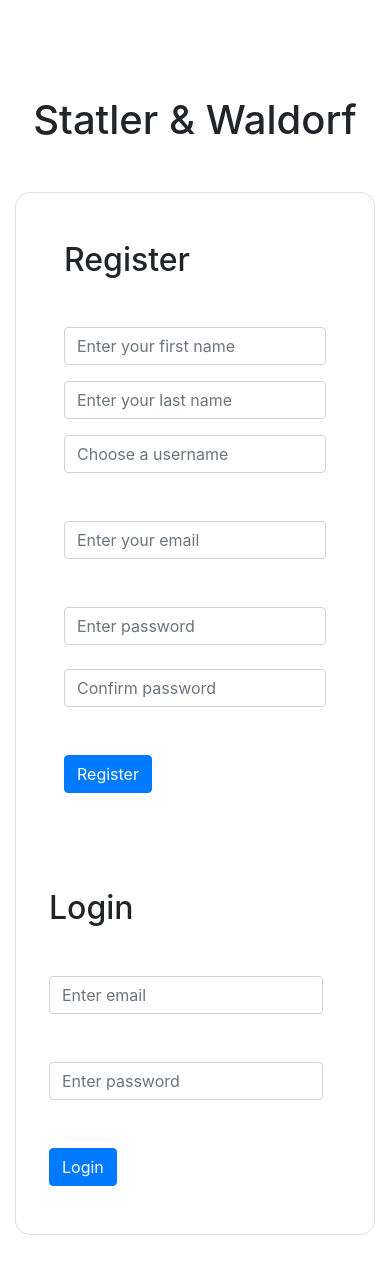
After one commit to Carlos333AM/group_project_2022, a Python web app: template flask_app/templates/index.html in a window 390 px wide. The commit adds this page. Run offline with Jinja, Linux system fonts and the light colour scheme; the template is opened without the code that fills it, so the values that code supplies are empty; some libraries are stand-ins or nearby versions.

Commit message:
Login/Registration

```diff
--- a/index.html
+++ b/flask_app/templates/dashboard.html
@@ -7,7 +7,6 @@
     <title>Document</title>
 </head>
 <body>
-    <h1>TESTing</h1>
-
+    <h1>Hey there, pretty lady</h1>
 </body>
 </html>
--- /dev/null
+++ b/flask_app/templates/index.html
@@ -0,0 +1,111 @@
+<!DOCTYPE html>
+<html lang="en">
+<head>
+    <meta charset="UTF-8">
+    <meta http-equiv="X-UA-Compatible" content="IE=edge">
+    <meta name="viewport" content="width=device-width, initial-scale=1.0">
+    <title>Document</title>
+    <link rel="stylesheet" href="https://stackpath.bootstrapcdn.com/bootstrap/4.3.1/css/bootstrap.min.css" integrity="sha384-ggOyR0iXCbMQv3Xipma34MD+dH/1fQ784/j6cY/iJTQUOhcWr7x9JvoRxT2MZw1T" crossorigin="anonymous">
+</head>
+<body>
+    <section class="h-100 h-custom gradient-custom-2" >
+        <div class="container py-5 h-100">
+            <div class="row d-flex justify-content-center align-items-center h-100">
+                <h1 class="my-5" id="title">Statler & Waldorf</h1>
+                <div class="col-12">
+                    <div class="card card-registration card-registration-2" style="border-radius: 15px;">
+                        <div class="card-body p-0">
+                            <div class="row g-0">
+                                <div class="col-lg-6">
+                                    <div class="p-5">
+                                        <!-- Registration -->
+                                        <form action="/register" method="post" class=>
+                                            <h2 class="fw-normal mb-5"  id="register_title">Register</h2>
+                                            {% with messages = get_flashed_messages(category_filter=['register']) %}
+                                                {% if messages %}
+                                                <div class="alert alert-danger" role="alert">
+                                                        {% for message in messages %}
+                                                        <p>{{message}}</p>
+                                                        {% endfor %}
+                                                </div>
+                                                {% endif %}
+                                            {% endwith %}
+
+                                                <div class="row">
+                                                    <div class="col-md-10 mb-4 pb-2">
+                                                        <div class="form-group form-outline">
+                                                            <input type="text" name="first_name" placeholder="Enter your first name" class="form-control ">
+                                                        </div>
+
+                                                        <div class="form-group form-outline">
+                                                            <input type="text" name="last_name" placeholder="Enter your last name" class="form-control">
+
+                                                        </div>
+                                                        <div class="form-group form-outline">
+                                                            <input type="text" name="username" placeholder="Choose a username" class="form-control">
+
+                                                        </div>
+                                                    </div>
+                                                </div>
+
+                                                <div class="mb-4 pb-2">
+                                                    <div class="form-group form-outline">
+                                                        <input type="text" name="email" placeholder= "Enter your email"class="form-control">
+                                                    </div>
+                                                </div>
+
+                                                <div class="mb-4 pb-2 mb-md-0 pb-md-0">
+                                                    <div class="mb-4">
+                                                        <div class="form-group form-outline">
+                                                            <input type="password" name="password" placeholder="Enter password" class="form-control">
+
+                                                        </div>
+                                                    </div>
+                                                        <div class="form-group form-outline">
+                                                            <input type="password" name="confirm" placeholder="Confirm password" class="form-control">
+
+                                                        </div>
+                                                </div>
+                                            <input type="submit" value="Register" class="btn btn-primary">
+                                        </form>
+                                    </div>
+                                </div>
+
+                                <!-- Login Information -->
+                                <form action="/login" method="post" class="">
+                                    <div class="p-5">
+                                        <h2 class="fw-normal mb-5" id="login_title">Login</h2>
+                                        {% with messages = get_flashed_messages(category_filter=['login']) %}
+                                            {% if messages %}
+                                            <div class="alert alert-danger" role="alert">
+                                                    {% for message in messages %}
+                                                    <p>{{message}}</p>
+                                                    {% endfor %}
+                                            </div>
+                                            {% endif %}
+                                        {% endwith %}
+
+                                        <div class="mb-4 pb-2 mb-md-0 pb-md-0">
+                                            <div class="form-group">
+                                                <input type="text" name="email" class="form-control" placeholder="Enter email">
+                                            </div>
+                                        </div>
+
+                                        <div class="mb-4 pb-2 mb-md-0 pb-md-0">
+                                            <div class="form-group">
+                                                <input type="password" name="password" class="form-control" placeholder="Enter password">
+
+                                            </div>
+                                        </div>
+                                        <input type="submit" value="Login" class="btn btn-primary">
+                                    </div>
+                                </form>
+                            </div>
+                        </div>
+                    </div>
+                </div>
+            </div>
+        </div>
+    </section>
+</body>
+</html>
--- a/style.css
+++ /dev/null
@@ -1,3 +0,0 @@
-.container {
-    margin: auto
-}
```
Also changed, not shown: flask_app/controllers/user_controller.py (added, +60 -0 lines), flask_app/models/user_model.py (added, +106 -0 lines), mikayla.html (deleted, +0 -12 lines), js.js (deleted), 3 other files.
